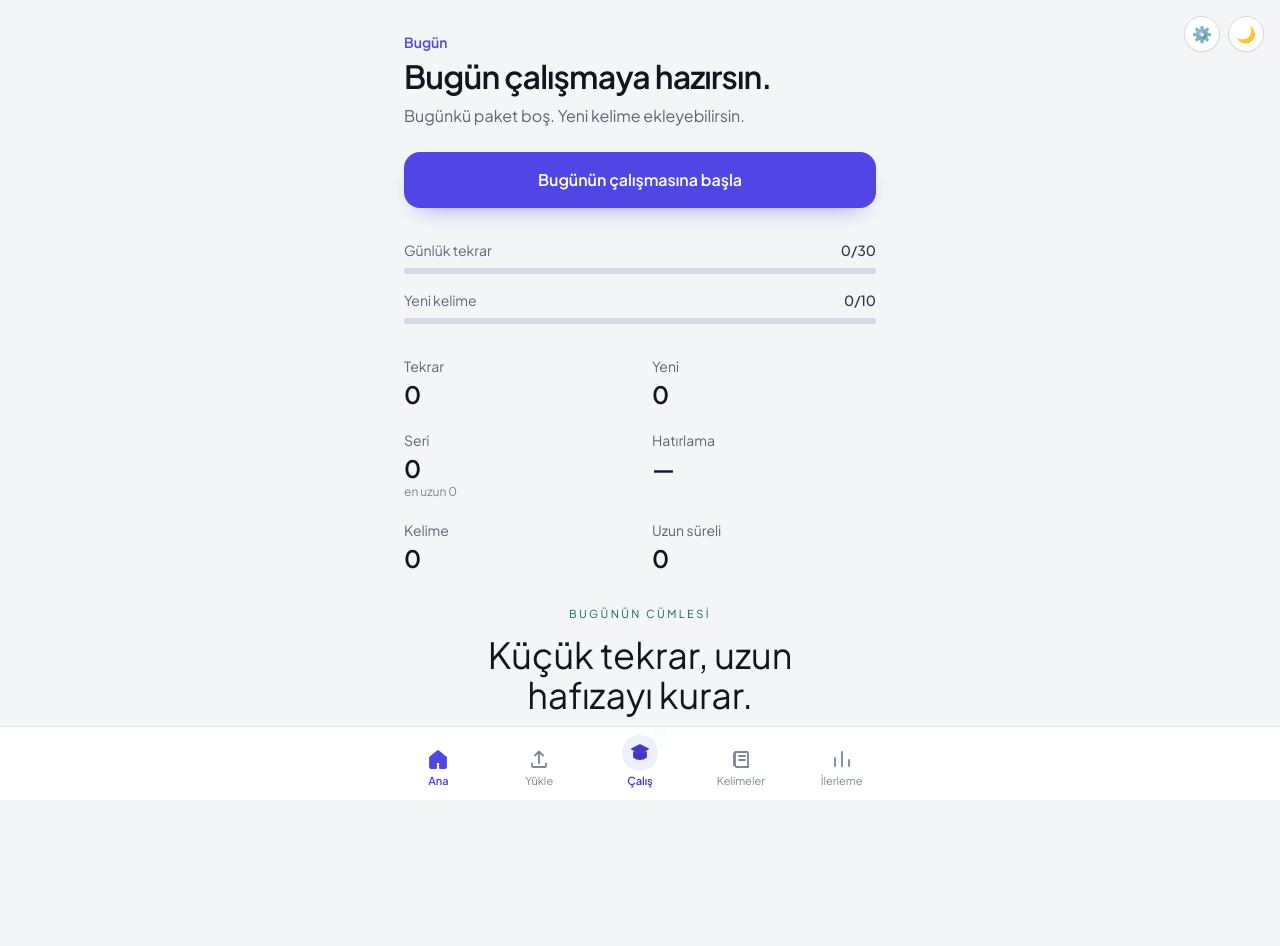
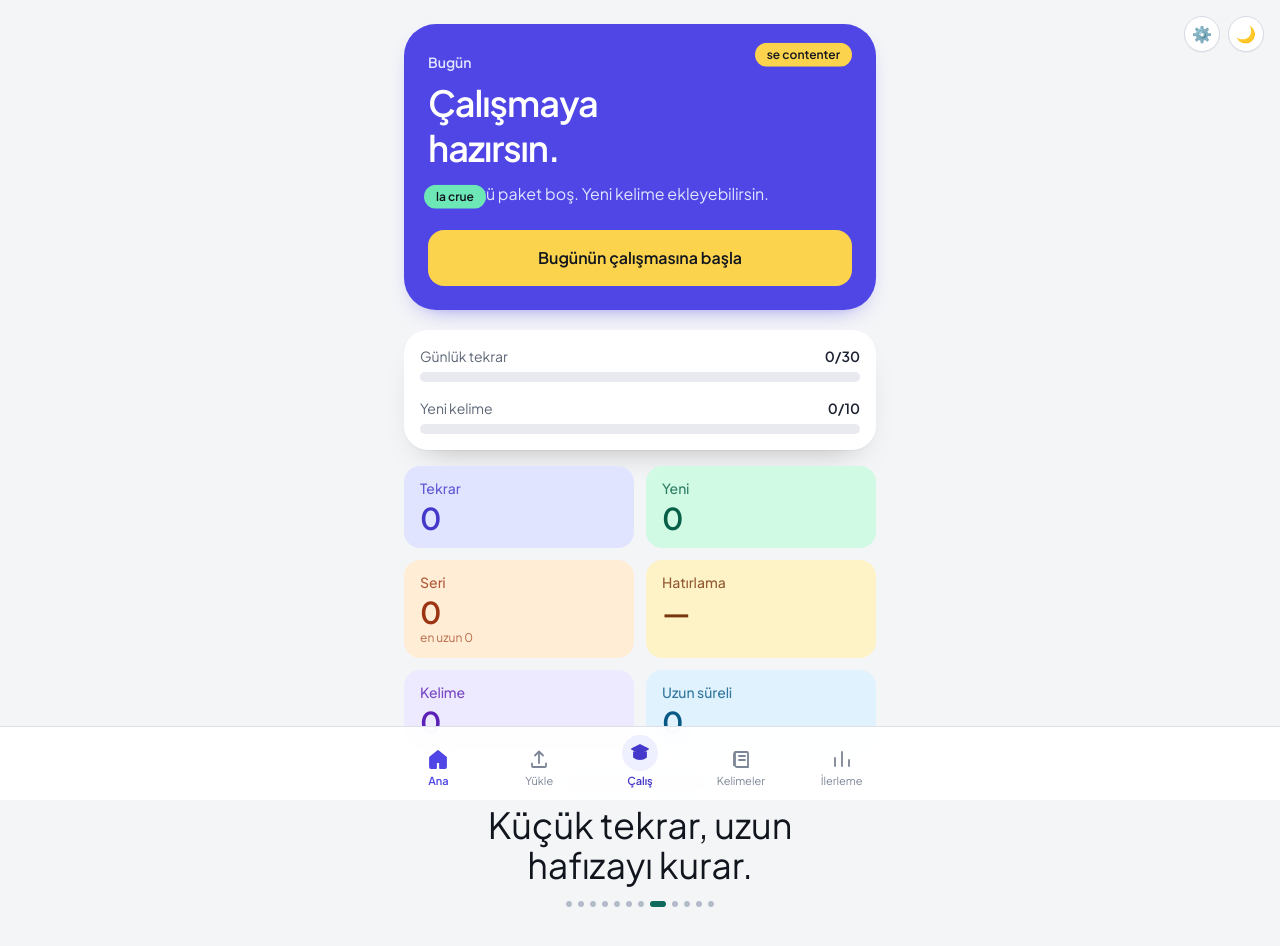
Before and after one commit to demirogluali4017-design/quizanki, a Next.js app: page / in a window 1280 px wide. Shown: the top 946 px of the page. Before the commit the page ends 896 px from the top, so only its background shows below. Built offline with nearby package versions, Linux system fonts and the light colour scheme; no server answers; the database is empty.

Commit message:
Give the home screen color and motion

```diff
--- a/app/globals.css
+++ b/app/globals.css
@@ -82,6 +82,49 @@ button:not(:disabled),
   }
 }
 
+@keyframes home-rise {
+  from {
+    opacity: 0;
+    transform: translateY(14px);
+  }
+  to {
+    opacity: 1;
+    transform: none;
+  }
+}
+
+@keyframes home-float {
+  0%,
+  100% {
+    transform: translateY(0);
+  }
+  50% {
+    transform: translateY(-7px);
+  }
+}
+
+@keyframes home-bar {
+  from {
+    transform: scaleX(0);
+  }
+  to {
+    transform: scaleX(1);
+  }
+}
+
+.home-rise {
+  animation: home-rise 0.55s ease both;
+}
+
+.home-float {
+  animation: home-float 4.2s ease-in-out infinite;
+}
+
+.home-bar {
+  transform-origin: left;
+  animation: home-bar 0.9s ease both;
+}
+
 @keyframes tile-shake {
   0%,
   100% {
--- a/app/page.tsx
+++ b/app/page.tsx
@@ -77,73 +77,104 @@ export default async function HomePage() {
   const newProgress = Math.min(100, Math.round((todayNewWords / Math.max(1, dailyNewGoal)) * 100));
 
   return (
-    <main className="mx-auto flex min-h-screen w-full max-w-lg flex-col px-5 pb-4 pt-8">
-      <p className="text-sm font-semibold text-indigo-600">Bugün</p>
-      <h1 className="mt-1 text-[2rem] font-semibold leading-tight tracking-tight text-slate-900 dark:text-slate-50">
-        Bugün çalışmaya hazırsın.
+    <main className="mx-auto flex min-h-screen w-full max-w-lg flex-col px-5 pb-6 pt-6">
+      <div className="home-rise relative overflow-hidden rounded-[2rem] bg-indigo-600 px-6 pb-6 pt-7 text-white">
+        <span className="home-float absolute right-6 top-6 rounded-full bg-amber-300 px-3 py-1 text-xs font-semibold text-slate-900">
+          se contenter
+        </span>
+        <span className="home-float absolute bottom-24 left-5 rounded-full bg-emerald-300 px-3 py-1 text-xs font-semibold text-slate-900 [animation-delay:0.8s]">
+          la crue
+        </span>
+        <p className="text-sm font-semibold text-indigo-100">Bugün</p>
+        <h1 className="mt-2 max-w-[16rem] text-4xl font-semibold leading-tight tracking-tight">
+          Çalışmaya hazırsın.
         </h1>
-      <p className="mt-2 text-base text-slate-500 dark:text-slate-400">
+        <p className="mt-3 text-indigo-100">
           {pkg.totalCount > 0
             ? `${pkg.totalCount} kelime seni bekliyor.`
             : "Bugünkü paket boş. Yeni kelime ekleyebilirsin."}
         </p>
-
         <Link
           href="/study/learn"
-        className="mt-6 flex h-14 items-center justify-center rounded-2xl bg-indigo-600 text-base font-semibold text-white"
+          className="mt-6 flex h-14 items-center justify-center rounded-2xl bg-amber-300 text-base font-semibold text-slate-900"
         >
           Bugünün çalışmasına başla
         </Link>
-
-      <div className="mt-8">
-        <div className="mb-2 flex items-center justify-between text-sm">
-          <span className="text-slate-500">Günlük tekrar</span>
-          <span className="font-medium text-slate-700 dark:text-slate-200">
-            {todayReviews}/{dailyReviewGoal}
-          </span>
-        </div>
-        <div className="h-1.5 overflow-hidden rounded-full bg-slate-200 dark:bg-slate-800">
-          <div className="h-full bg-indigo-600" style={{ width: `${reviewProgress}%` }} />
-        </div>
-        <div className="mb-2 mt-4 flex items-center justify-between text-sm">
-          <span className="text-slate-500">Yeni kelime</span>
-          <span className="font-medium text-slate-700 dark:text-slate-200">
-            {todayNewWords}/{dailyNewGoal}
-          </span>
-        </div>
-        <div className="h-1.5 overflow-hidden rounded-full bg-slate-200 dark:bg-slate-800">
-          <div className="h-full bg-emerald-500" style={{ width: `${newProgress}%` }} />
-        </div>
       </div>
 
-      <dl className="mt-8 grid grid-cols-2 gap-x-6 gap-y-5">
-        <Stat label="Tekrar" value={pkg.dueCards.length} />
-        <Stat label="Yeni" value={pkg.newCards.length} />
-        <Stat label="Seri" value={`${streaks.current}`} hint={`en uzun ${streaks.longest}`} />
-        <Stat label="Hatırlama" value={successRate !== null ? `%${successRate}` : "—"} />
-        <Stat label="Kelime" value={total} />
-        <Stat label="Uzun süreli" value={longTermCount} />
+      <div className="home-rise mt-5 space-y-4 rounded-3xl bg-white p-4 shadow-sm dark:bg-slate-900" style={{ animationDelay: "80ms" }}>
+        <Bar label="Günlük tekrar" done={todayReviews} goal={dailyReviewGoal} progress={reviewProgress} tone="bg-indigo-600" />
+        <Bar label="Yeni kelime" done={todayNewWords} goal={dailyNewGoal} progress={newProgress} tone="bg-emerald-500" />
+      </div>
+
+      <dl className="mt-4 grid grid-cols-2 gap-3">
+        <Stat label="Tekrar" value={pkg.dueCards.length} tone="bg-indigo-100 text-indigo-700" delay="120ms" />
+        <Stat label="Yeni" value={pkg.newCards.length} tone="bg-emerald-100 text-emerald-800" delay="180ms" />
+        <Stat label="Seri" value={streaks.current} hint={`en uzun ${streaks.longest}`} tone="bg-orange-100 text-orange-800" delay="240ms" />
+        <Stat label="Hatırlama" value={successRate !== null ? `%${successRate}` : "—"} tone="bg-amber-100 text-amber-900" delay="300ms" />
+        <Stat label="Kelime" value={total} tone="bg-violet-100 text-violet-800" delay="360ms" />
+        <Stat label="Uzun süreli" value={longTermCount} tone="bg-sky-100 text-sky-800" delay="420ms" />
       </dl>
 
       {(pkg.overdueCards.length > 0 || pkg.weakCards.length > 0) && (
-        <p className="mt-6 text-sm text-slate-500">
+        <p className="home-rise mt-4 text-sm text-slate-500" style={{ animationDelay: "480ms" }}>
           {pkg.overdueCards.length} gecikmiş, {pkg.weakCards.length} zayıf kelime de bugünkü pakette.
         </p>
       )}
 
-      <div className="mt-8">
+      <div className="home-rise mt-6" style={{ animationDelay: "520ms" }}>
         <MotiveLine />
       </div>
     </main>
   );
 }
 
-function Stat({ label, value, hint }: { label: string; value: number | string; hint?: string }) {
+function Bar({
+  label,
+  done,
+  goal,
+  progress,
+  tone,
+}: {
+  label: string;
+  done: number;
+  goal: number;
+  progress: number;
+  tone: string;
+}) {
   return (
     <div>
-      <dt className="text-sm text-slate-500">{label}</dt>
-      <dd className="mt-0.5 text-2xl font-semibold tracking-tight text-slate-900 dark:text-slate-50">{value}</dd>
-      {hint && <p className="text-xs text-slate-400">{hint}</p>}
+      <div className="mb-1.5 flex items-center justify-between text-sm">
+        <span className="text-slate-500">{label}</span>
+        <span className="font-semibold text-slate-800 dark:text-slate-100">
+          {done}/{goal}
+        </span>
+      </div>
+      <div className="h-2.5 overflow-hidden rounded-full bg-slate-100 dark:bg-slate-800">
+        <div className={`home-bar h-full rounded-full ${tone}`} style={{ width: `${progress}%` }} />
+      </div>
     </div>
   );
 }
+
+function Stat({
+  label,
+  value,
+  hint,
+  tone,
+  delay,
+}: {
+  label: string;
+  value: number | string;
+  hint?: string;
+  tone: string;
+  delay: string;
+}) {
+  return (
+    <div className={`home-rise rounded-2xl px-4 py-3 ${tone}`} style={{ animationDelay: delay }}>
+      <dt className="text-sm font-medium opacity-80">{label}</dt>
+      <dd className="mt-0.5 text-3xl font-semibold tracking-tight">{value}</dd>
+      {hint && <p className="text-xs opacity-70">{hint}</p>}
+    </div>
+  );
+}
```
Lines whose indentation alone changed are shown as unchanged.
